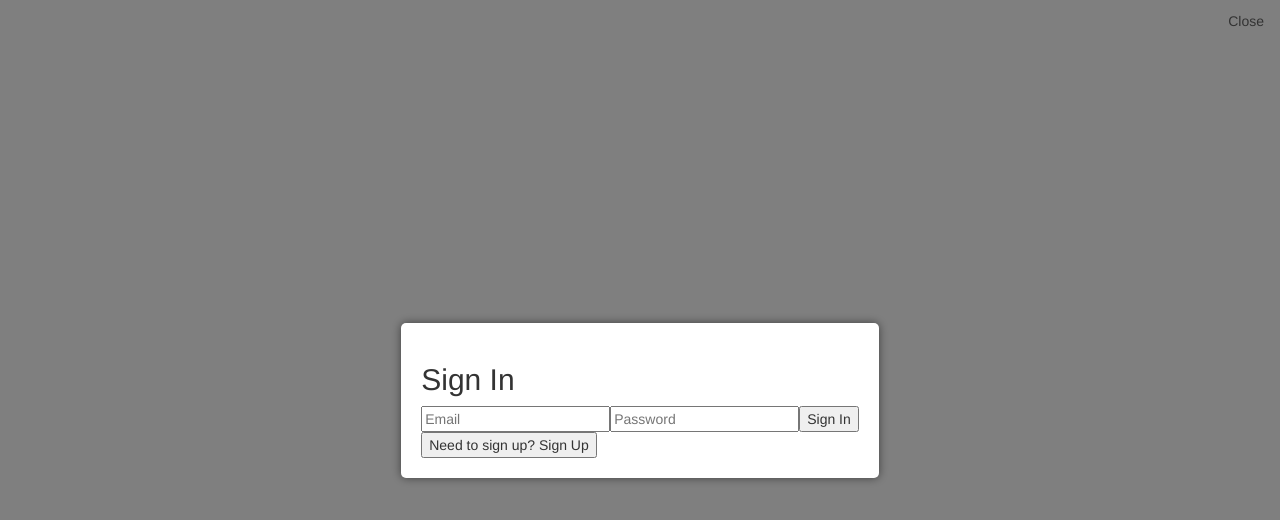
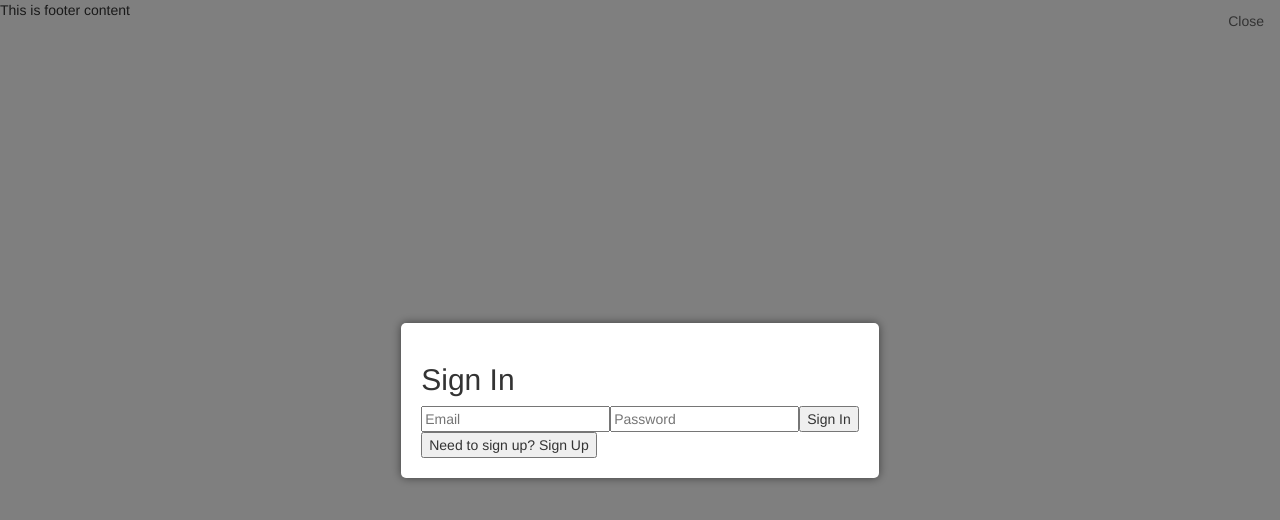
Before and after one commit to ERR-451/error451, a React (Create React App) app: page / in a window 1280 px wide. Shown: the top 520 px of the page. Built offline with nearby package versions, Linux system fonts and the light colour scheme.

Commit message:
updated page structure

```diff
--- a/src/App.js
+++ b/src/App.js
@@ -17,8 +17,14 @@ function App() {
   return (
     <div className="App">
       <header className="App-header">
-        {showPopup ? <Login onPopupClose={() => setShowPopup(false)} /> : <Homepage />}
+        {showPopup ? <Login onPopupClose={() => setShowPopup(false)} /> : null}
       </header>
+
+      <main>{showPopup ? null : <Homepage />}</main>
+
+      <footer>
+        <p>This is footer content</p>
+      </footer>
     </div>
   );
 }
```
